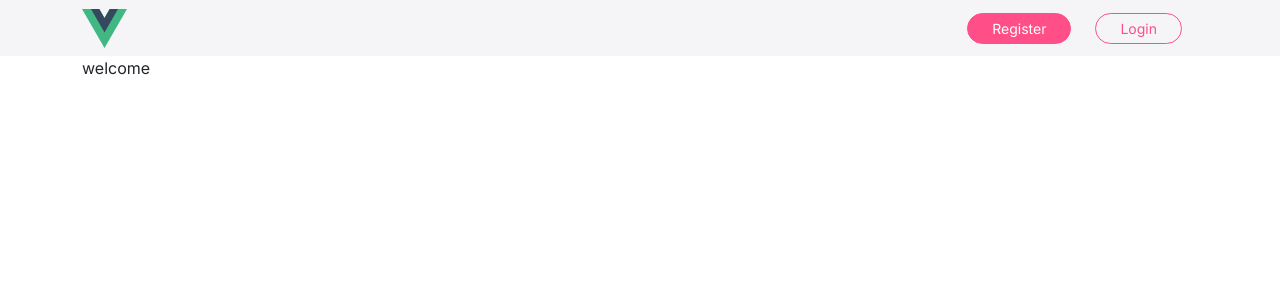
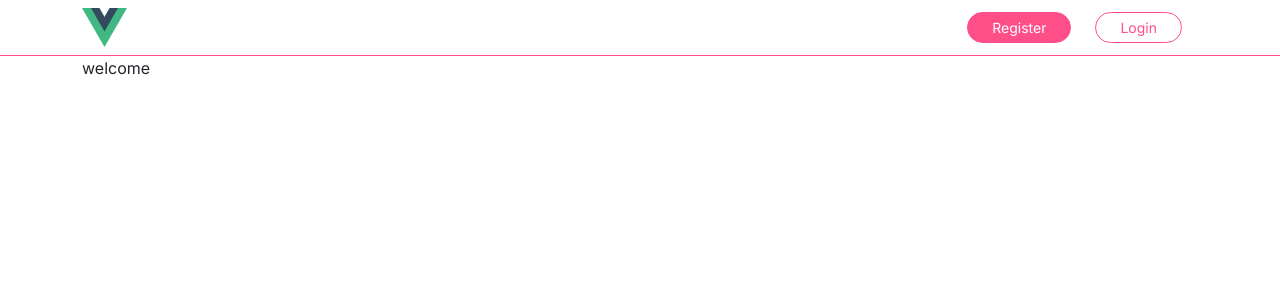
Before and after one commit to vxlrubel/social-app, a Vue app: page / in a window 1280 px wide. Shown: the top 300 px of the page. Built offline with nearby package versions, Linux system fonts and the light colour scheme.

Commit message:
update navbar

```diff
--- a/src/components/Navbar.vue
+++ b/src/components/Navbar.vue
@@ -6,7 +6,7 @@ const authStore = useAuthStore()
 </script>
 
 <template>
-  <header class="clearfix header">
+  <header class="clearfix header border-bottom border-primary">
     <div class="container h-100">
       <div class="d-flex align-items-center h-100">
         <div class="logo-image h-100 d-flex align-items-center">
@@ -35,7 +35,7 @@ const authStore = useAuthStore()
             class="list-unstyled m-0 p-0 d-flex gap-2 align-items-center justify-content-end w-100"
           >
             <li>
-              <a href="">Message</a>
+              <RouterLink to="/messages" class="text-decoration-none">Message</RouterLink>
             </li>
             <li>
               <button
@@ -59,7 +59,7 @@ const authStore = useAuthStore()
   --header-height: 3.5rem;
   --logo-width: 7.5rem;
   --navbar-width: calc(100% - var(--logo-width));
-  --header-bg: #f5f5f7;
+  --header-bg: #fff;
   height: var(--header-height);
   background: var(--header-bg);
   .logo-image {
```
